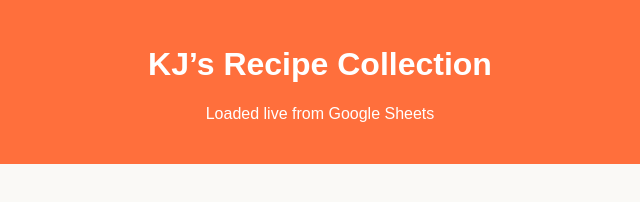
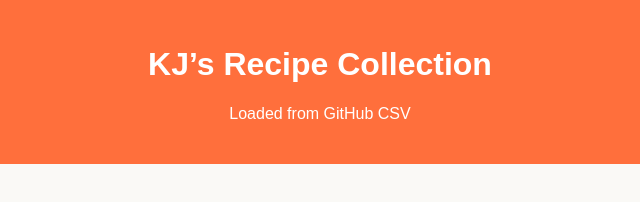
Before and after one commit to ktechlab9/Food, a plain HTML site: page index.html in a window 1280 px wide. Shown: the full height of the page, 320-960 px from the left. Drawn offline with Linux system fonts and the light colour scheme; no server answers.

Commit message:
Update index.html

```diff
--- a/index.html
+++ b/index.html
@@ -9,7 +9,7 @@
 
 <header>
   <h1>KJ’s Recipe Collection</h1>
-  <p>Loaded live from Google Sheets</p>
+  <p>Loaded from GitHub CSV</p>
 </header>
 
 <div id="recipe-list" class="grid"></div>
```
